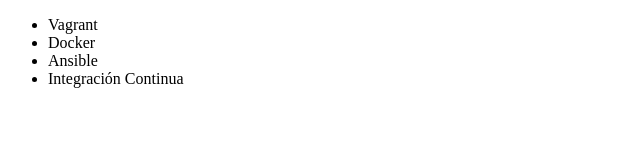
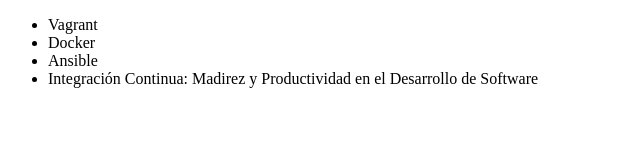
Before and after one commit to Serkronyx/primer-prueba-git, a plain HTML site: page index.html in a window 1280 px wide. Shown: the whole page, without its empty margins (0-640 px from the left). Drawn offline with Linux system fonts and the light colour scheme.

Commit message:
Renombrando curso de Integración Continua

```diff
--- a/index.html
+++ b/index.html
@@ -9,7 +9,7 @@
          <li> Vagrant </li>
          <li> Docker </li>
          <li> Ansible </li>
-         <li> Integración Continua </li>
+         <li> Integración Continua: Madirez y Productividad en el Desarrollo de Software </li>
      </ul>
 </body>
 </html>
```
